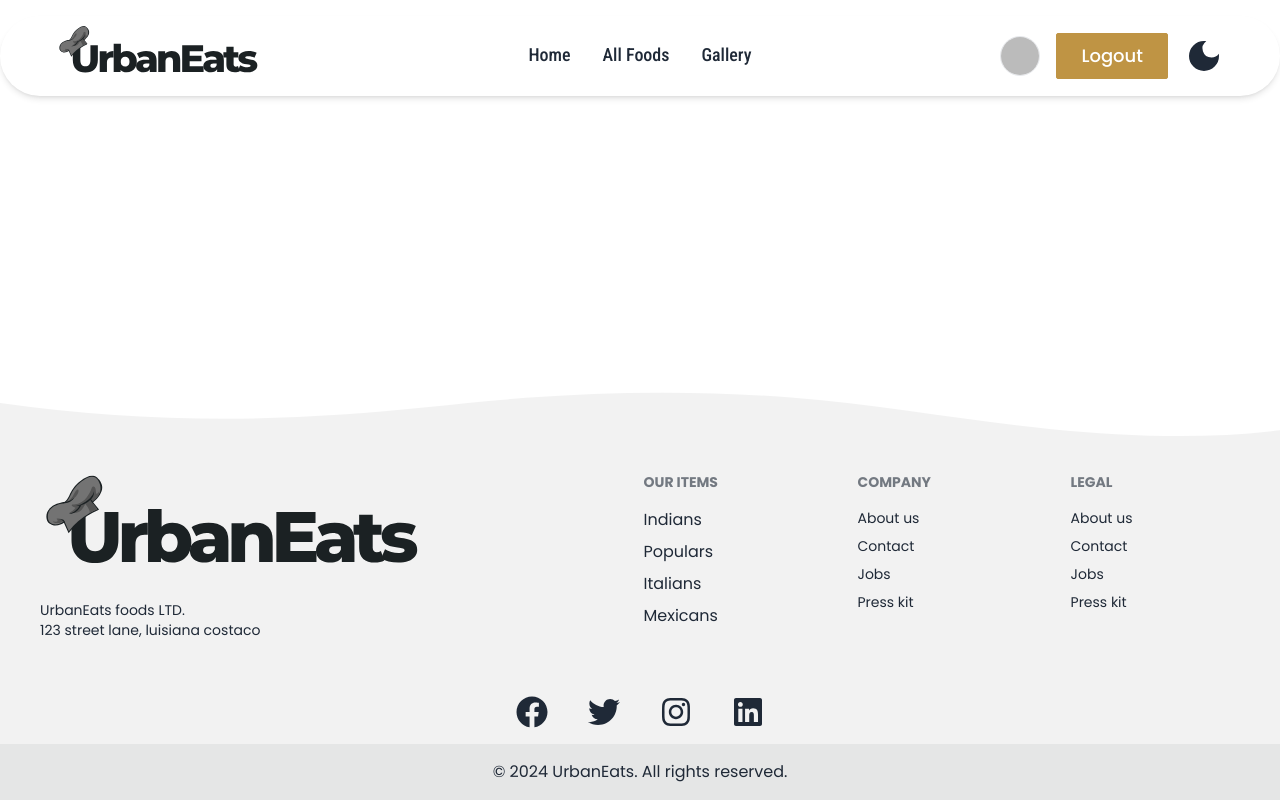
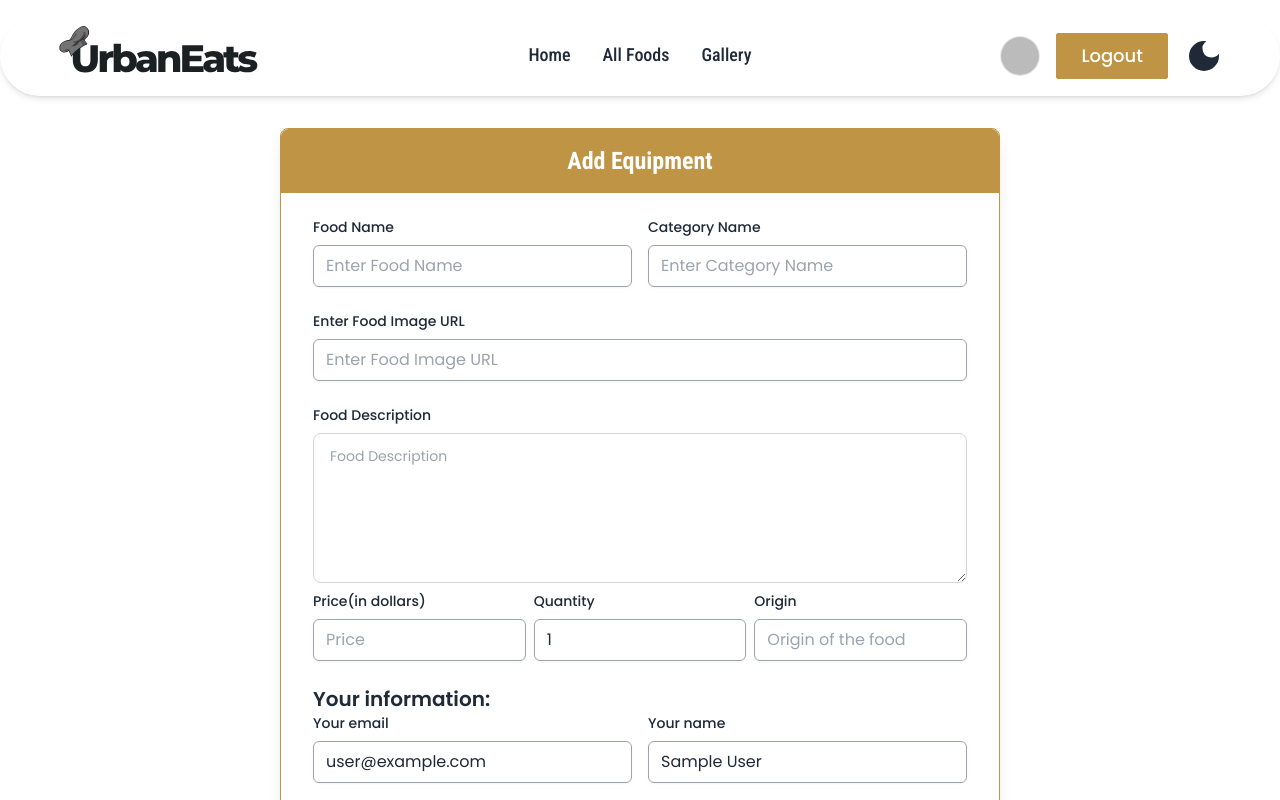
Before and after one commit to shihabhq/urbaneats, a React (Vite) app: page /add-food in a window 1280 px wide. Shown: the top 800 px of the page. Built offline with nearby package versions, Linux system fonts and the light colour scheme; no server answers; sample sign-in values are in the browser's storage.

Commit message:
all orders and delete order functionality added

```diff
--- a/src/pages/PrivatePages/AddFood/AddFoods.jsx
+++ b/src/pages/PrivatePages/AddFood/AddFoods.jsx
@@ -1,11 +1,185 @@
-import React from 'react'
+import React, { useContext, useState } from "react";
+import AuthContext from "../../../contexts/AuthContext";
+import { toast } from "react-toastify";
+import Input from "./AddInput";
+import ButtonCovered from "../../../shared/ButtonCovered";
+import useAxios from "../../../hooks/useAxios";
 
 const AddFoods = () => {
+  const { user } = useContext(AuthContext);
+  const axiosInstance = useAxios();
+  const [foodName, setFoodName] = useState("");
+  const [category, setCategory] = useState("");
+  const [image, setImage] = useState("");
+  const [description, setDescription] = useState("");
+  const [price, setPrice] = useState("");
+  const [origin, setOrigin] = useState("");
+  const [quantity, setQuantity] = useState("1");
+
+  const handleSubmit = async (e) => {
+    e.preventDefault();
+    if (
+      !foodName ||
+      !category ||
+      !image ||
+      !description ||
+      !price ||
+      !origin ||
+      !quantity
+    ) {
+      toast.error("Pleas Fillup all the fields");
+      return;
+    }
+    if (Number(quantity) < 1) {
+      toast.error("Quantity cannot be less than 1");
+      return;
+    }
+
+    const food = {
+      name: foodName,
+      image: image,
+      category: category,
+      price: Number(price),
+      quantity: Number(quantity),
+      origin: origin,
+      description: description,
+      addedBy: {
+        name: user.dispayName,
+        email: user.email,
+      },
+      purchaseCount: 0,
+    };
+    try {
+      const response = await axiosInstance.post("/add-foods", food);
+      if (response.status !== 200) {
+        toast.error("There was an error while adding food");
+      }
+      toast.success("successfully added food");
+    } catch (error) {
+      toast.error("There was an error while adding food");
+    } finally {
+      setCategory("");
+      setFoodName("");
+      setDescription("");
+      setPrice("");
+      setImage("");
+      setOrigin("");
+      setQuantity("");
+    }
+  };
+
   return (
-    <div>
+    <div className="min-h-[80vh] my-32 flex items-center justify-center  w-[95%] md:w-[80%] mx-auto text-black">
+      <div className="bg-base-100 shadow-lg rounded-lg border border-btncol max-w-[45rem]">
+        <h1 className="text-2xl font-bold font-Roboto rounded-t-lg text-white py-4 bg-btncol text-center ">
+          Add Equipment
+        </h1>
 
+        <div className="px-8 py-6">
+          <div className="grid grid-cols-1 sm:grid-cols-2 sm:gap-4 mb-2">
+            <Input
+              changeVal={setFoodName}
+              value={foodName}
+              name={"foodname"}
+              placeholder={"Enter Food Name"}
+              text={"Food Name"}
+              type={"text"}
+              readonly={false}
+            />
+            <Input
+              name={"category"}
+              placeholder={"Enter Category Name"}
+              text={"Category Name"}
+              type={"text"}
+              changeVal={setCategory}
+              value={category}
+              readonly={false}
+            />
+          </div>
+          <div className="grid grid-cols-1 gap-4 mb-2">
+            <Input
+              name={"image"}
+              value={image}
+              changeVal={setImage}
+              placeholder={"Enter Food Image URL"}
+              text={"Enter Food Image URL"}
+              type={"text"}
+              readonly={false}
+            />
+          </div>
+          <div className="grid grid-cols-1 mb-2">
+            <label
+              htmlFor="descrition"
+              className="block text-sm font-medium text-base-content mb-2">
+              Food Description
+            </label>
+            <textarea
+              id="description"
+              value={description}
+              onChange={(e) => setDescription(e.target.value)}
+              className="textarea bg-inherit border h-[150px] text-base-content border-gray-300"
+              placeholder="Food Description"></textarea>
+          </div>
+
+          <div className="grid grid-cols-2 mobile:grid-cols-3 gap-2 mb-2">
+            <Input
+              name={"price"}
+              value={price}
+              changeVal={setPrice}
+              placeholder={"Price"}
+              text={"Price(in dollars)"}
+              type={"number"}
+              readonly={false}
+            />
+            <Input
+              value={quantity}
+              changeVal={setQuantity}
+              name={"quantity"}
+              placeholder={"Enter Quantity"}
+              text={"Quantity"}
+              type={"number"}
+              readonly={false}
+            />
+            <Input
+              name={"origin"}
+              value={origin}
+              changeVal={setOrigin}
+              placeholder={"Origin of the food"}
+              text={"Origin"}
+              type={"text"}
+              readonly={false}
+            />
+          </div>
+          <div>
+            <h1 className="text-start text-xl text-base-content font-semibold">
+              Your information:
+            </h1>
+            <div className="grid grid-cols-2 gap-4 mb-4">
+              <Input
+                name={"emailread"}
+                placeholder={"Your email"}
+                value={user?.email}
+                text={"Your email"}
+                type={"text"}
+                readonly={true}
+              />
+              <Input
+                name={"nameread"}
+                placeholder={"Your name"}
+                value={user.displayName}
+                text={"Your name"}
+                type={"text"}
+                readonly={true}
+              />
+            </div>
+            <div>
+              <ButtonCovered name={"Add Food"} onClick={handleSubmit} />
+            </div>
+          </div>
+        </div>
+      </div>
     </div>
-  )
-}
+  );
+};
 
-export default AddFoods
+export default AddFoods;
--- /dev/null
+++ b/src/pages/PrivatePages/AddFood/AddInput.jsx
@@ -0,0 +1,35 @@
+import React from "react";
+
+const Input = ({
+  name,
+  type = "text",
+  placeholder,
+  text,
+  value,
+  changeVal,
+  readonly = false,
+}) => {
+  return (
+    <div className="mb-4">
+      <label
+        htmlFor={name}
+        className="block text-sm font-medium text-base-content mb-2">
+        {text}
+      </label>
+      <input
+        type={type}
+        value={value}
+        id={name}
+
+        className="shadow-sm text-base-content rounded-md w-full px-3 py-2 border border-gray-400 focus:outline-none focus:ring-btncol focus:border-btncol"
+        placeholder={placeholder}
+        style={{ backgroundColor: "inherit" }}
+        required
+        onChange={(e) => changeVal(e.target.value)}
+        readOnly={readonly}
+      />
+    </div>
+  );
+};
+
+export default Input;
```
